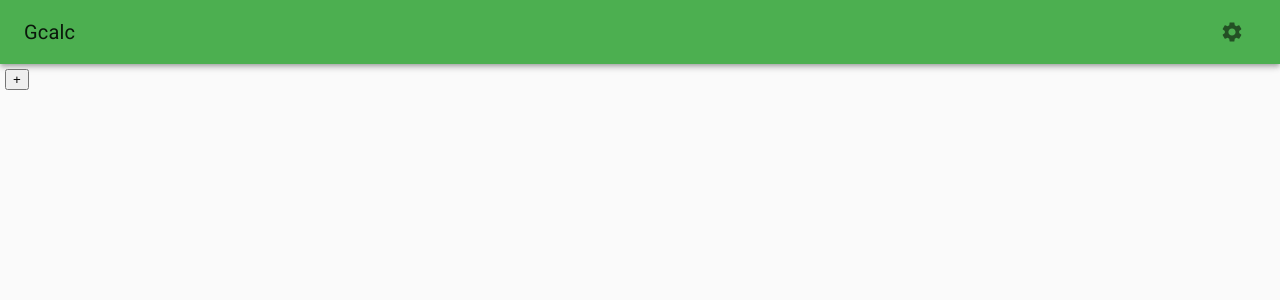
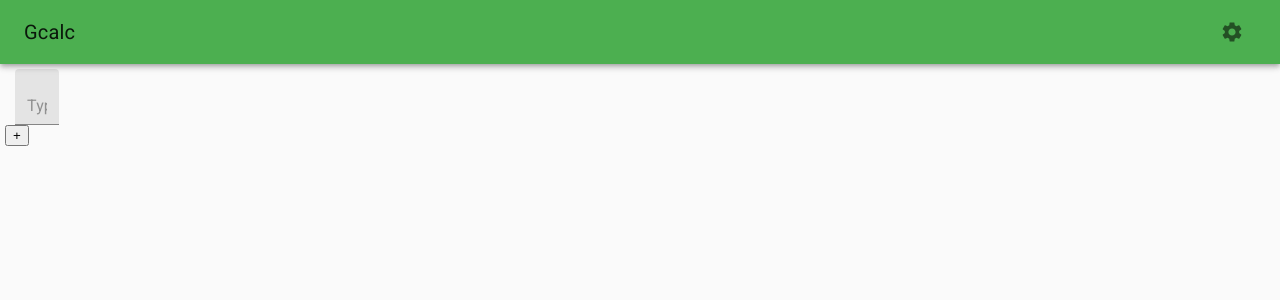
Before and after one commit to natetheadequate/eqcalc.ml, a React (Create React App) app: page / in a window 1280 px wide. Shown: the top 300 px of the page. Built offline with nearby package versions, Linux system fonts and the light colour scheme.

Commit message:
fix expression error

```diff
--- a/src/Panel.jsx
+++ b/src/Panel.jsx
@@ -50,19 +50,17 @@ function Panel({ classes, addable, value, setValue, Childs }) {
                         // eslint-disable-next-line react/jsx-props-no-spreading
                         <div {...provided.droppableProps} ref={provided.innerRef}>
                             {
-                                orderOfValue.map((indexInValue, indexDisplayed) => {
+                                orderOfValue.map((indexInValue, indexDisplayed) =>
                                     (
                                         <Draggable key={indexInValue.toString()} draggableId={indexInValue.toString()} index={indexDisplayed}>
                                             {(provided) => (
-                                                // eslint-disable-next-line react/jsx-props-no-spreading
                                                 <div style={provided.draggableProps.style} ref={provided.innerRef} {...provided.draggableProps} {...provided.dragHandleProps} className={classes.inputDiv} >
                                                     <Childs key={indexInValue} value={value[indexInValue]} setValue={(newValue) => { updateAValue(newValue, indexInValue) }} />
-                                                    <button type="button" onClick={() => { console.debug('called by button'); console.debug({ indexInValue, indexDisplayed, orderOfValue }) }}>asdf</button>
                                                 </div> // null will mean removal
                                             )}
                                         </Draggable>
                                     )
-                                })
+                                )
                             }
                             {provided.placeholder}
                         </div>
```
